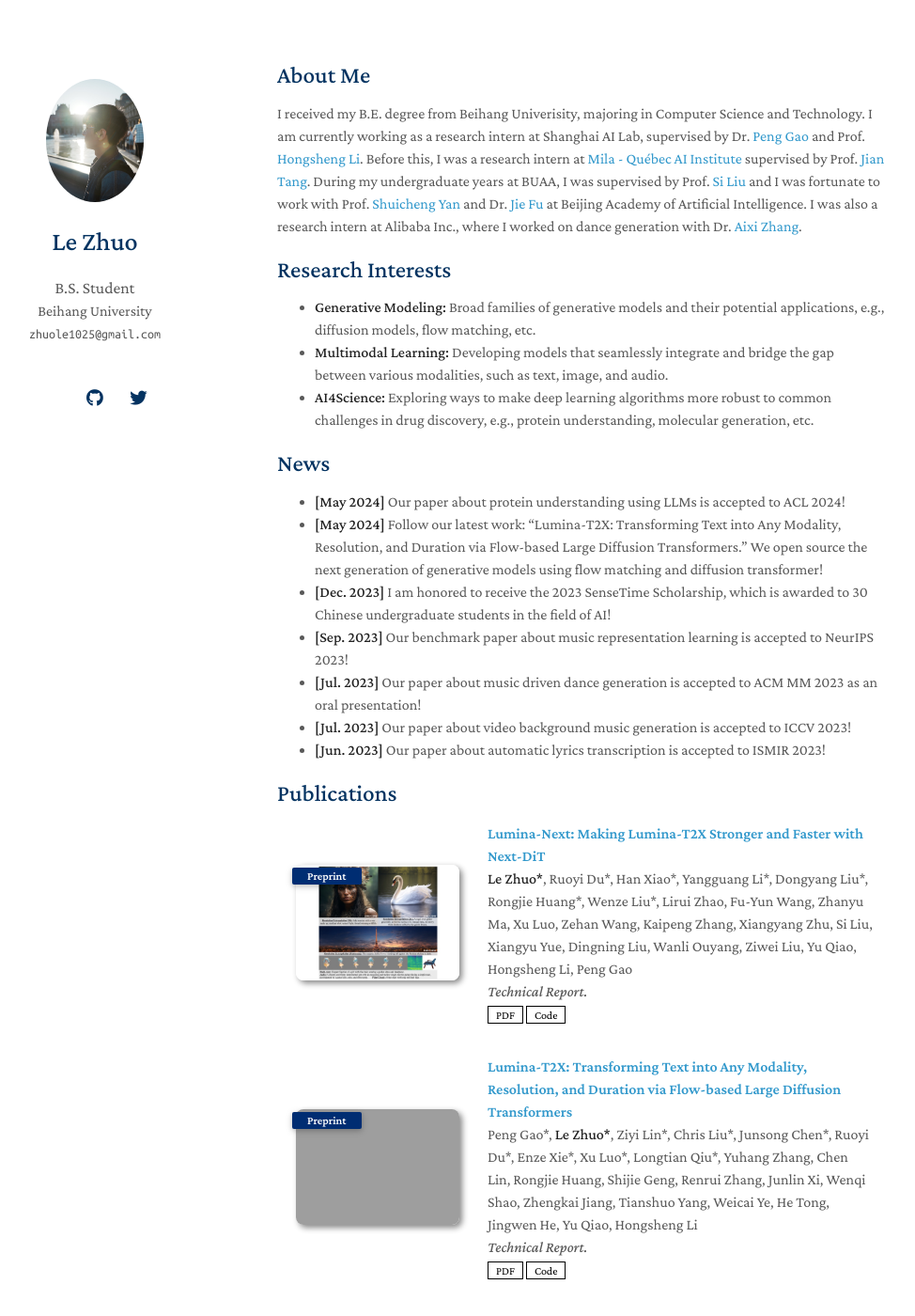
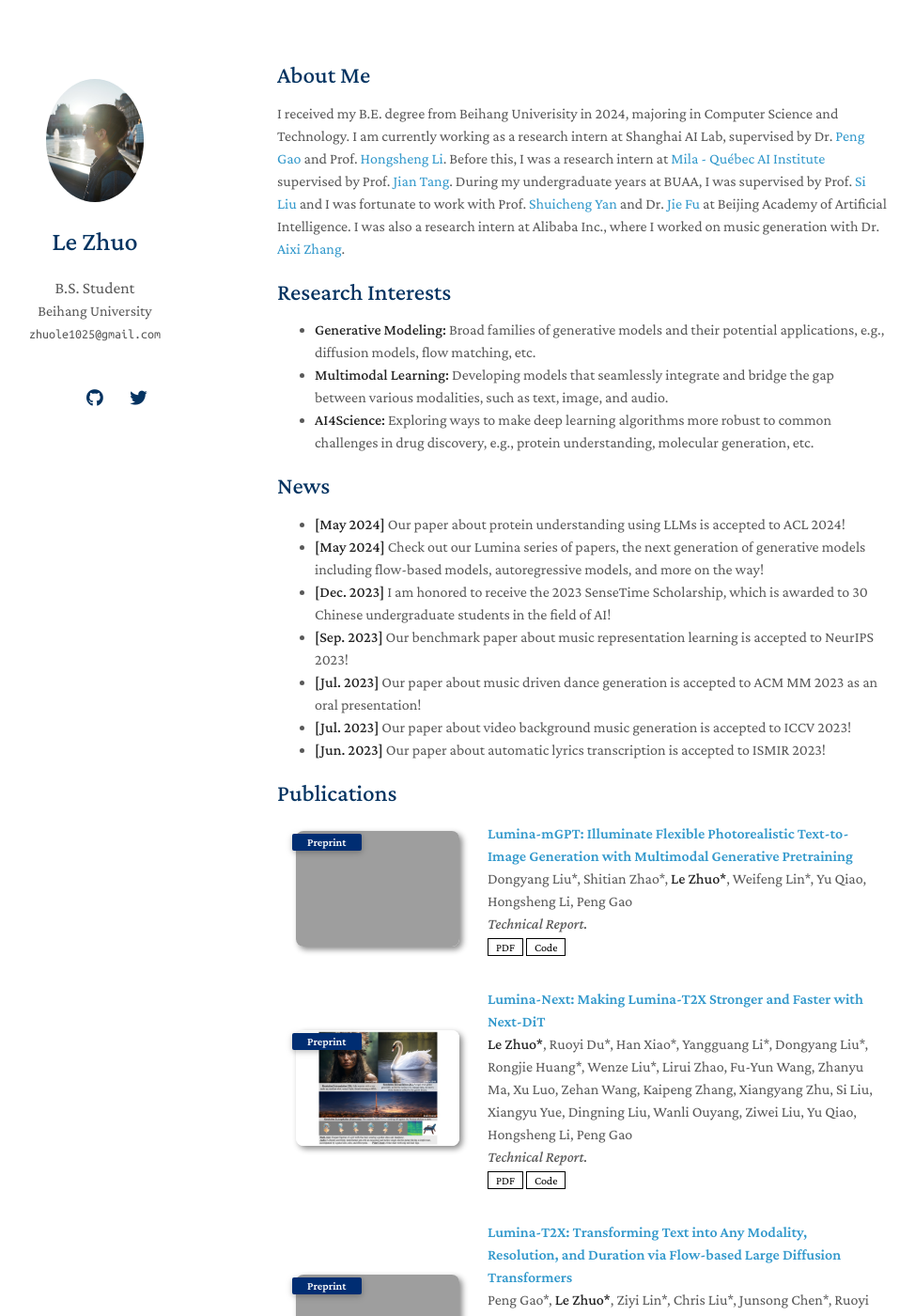
Before and after one commit to zhuole1025/zhuole1025.github.io, a Jekyll site: the page built from index.md, in a window 1280 px wide and 1400 px high. Shown: the whole window at 94% size, without its empty margins (175-1149 px from the left). Built offline with Jekyll 4.4.1, drawn with Linux system fonts in a browser that asks for light colours; nearby versions of some CDN libraries; a style sheet for code colours, icons or effects is not loaded; our own code applies the rules of GitHub Pages for plain Markdown files; grey boxes are pictures that could not be loaded.

Commit message:
Update profile

```diff
--- a/_data/publications.yml
+++ b/_data/publications.yml
@@ -1,4 +1,15 @@
 main:
+
+  - title: "Lumina-mGPT: Illuminate Flexible Photorealistic Text-to-Image Generation with Multimodal Generative Pretraining"
+    authors: Dongyang Liu*, Shitian Zhao*, <strong>Le Zhuo*</strong>, Weifeng Lin*, Yu Qiao, Hongsheng Li, Peng Gao
+    conference_short: Preprint
+    conference: Technical Report.
+    pdf: https://arxiv.org/abs/2408.02657
+    # page: https://lumina-t2-x-web.vercel.app
+    code: https://github.com/Alpha-VLLM/Lumina-mGPT
+    # bibtex: https://bib.yliu.me/MICCAI23.txt
+    image: ./assets/img/lumina-mgpt.png
+    # notes: Early Accept
 
   - title: "Lumina-Next: Making Lumina-T2X Stronger and Faster with Next-DiT"
     authors: <strong>Le Zhuo*</strong>, Ruoyi Du*, Han Xiao*, Yangguang Li*, Dongyang Liu*, Rongjie Huang*, Wenze Liu*, Lirui Zhao, Fu-Yun Wang, Zhanyu Ma, Xu Luo, Zehan Wang, Kaipeng Zhang, Xiangyang Zhu, Si Liu, Xiangyu Yue, Dingning Liu, Wanli Ouyang, Ziwei Liu, Yu Qiao, Hongsheng Li, Peng Gao
--- a/index.md
+++ b/index.md
@@ -3,7 +3,7 @@ layout: homepage
 ---
 ## About Me
 
-I received my B.E. degree from Beihang Univerisity, majoring in Computer Science and Technology. I am currently working as a research intern at Shanghai AI Lab, supervised by Dr. [Peng Gao](https://gaopengcuhk.github.io/) and Prof. [Hongsheng Li](https://www.ee.cuhk.edu.hk/~hsli/). Before this, I was a research intern at [Mila - Québec AI Institute](https://mila.quebec/) supervised by Prof. [Jian Tang](https://jian-tang.com/). During my undergraduate years at BUAA, I was supervised by  Prof. [Si Liu](http://colalab.net/) and I was fortunate to work with Prof. [Shuicheng Yan](https://yanshuicheng.info/) and Dr. [Jie Fu](https://bigaidream.github.io/) at Beijing Academy of Artificial Intelligence. I was also a research intern at Alibaba Inc., where I worked on dance generation with Dr. [Aixi Zhang](https://scholar.google.com.hk/citations?user=hNTP47EAAAAJ&hl=en).
+I received my B.E. degree from Beihang Univerisity in 2024, majoring in Computer Science and Technology. I am currently working as a research intern at Shanghai AI Lab, supervised by Dr. [Peng Gao](https://gaopengcuhk.github.io/) and Prof. [Hongsheng Li](https://www.ee.cuhk.edu.hk/~hsli/). Before this, I was a research intern at [Mila - Québec AI Institute](https://mila.quebec/) supervised by Prof. [Jian Tang](https://jian-tang.com/). During my undergraduate years at BUAA, I was supervised by  Prof. [Si Liu](http://colalab.net/) and I was fortunate to work with Prof. [Shuicheng Yan](https://yanshuicheng.info/) and Dr. [Jie Fu](https://bigaidream.github.io/) at Beijing Academy of Artificial Intelligence. I was also a research intern at Alibaba Inc., where I worked on music generation with Dr. [Aixi Zhang](https://scholar.google.com.hk/citations?user=hNTP47EAAAAJ&hl=en).
 
 ## Research Interests
 
@@ -16,7 +16,7 @@ I received my B.E. degree from Beihang Univerisity, majoring in Computer Science
 ## News
 
 - **[May 2024]** Our paper about protein understanding using LLMs is accepted to ACL 2024!
-- **[May 2024]** Follow our latest work: "Lumina-T2X: Transforming Text into Any Modality, Resolution, and Duration via Flow-based Large Diffusion Transformers." We open source the next generation of generative models using flow matching and diffusion transformer!
+- **[May 2024]** Check out our Lumina series of papers, the next generation of generative models including flow-based models, autoregressive models, and more on the way!
 - **[Dec. 2023]** I am honored to receive the 2023 SenseTime Scholarship, which is awarded to 30 Chinese undergraduate students in the field of AI!
 - **[Sep. 2023]** Our benchmark paper about music representation learning is accepted to NeurIPS 2023!
 - **[Jul. 2023]** Our paper about music driven dance generation is accepted to ACM MM 2023 as an oral presentation!
```
Also changed, not shown: 1 other file.
